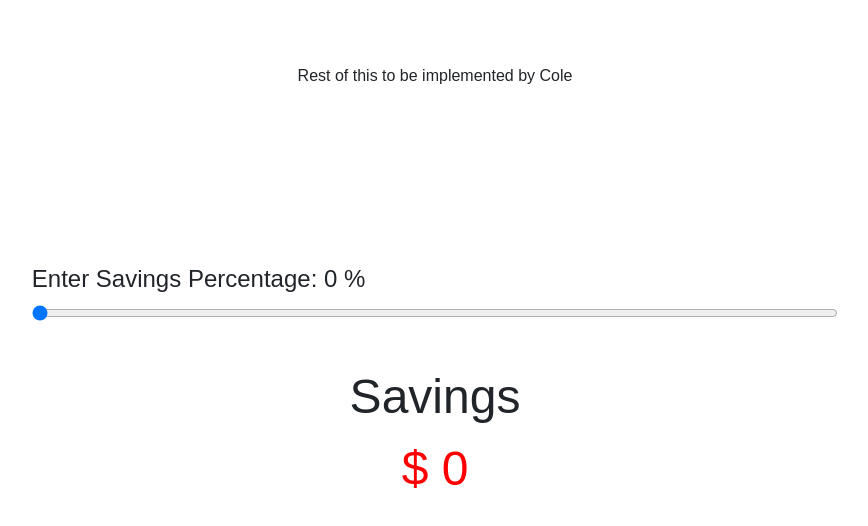
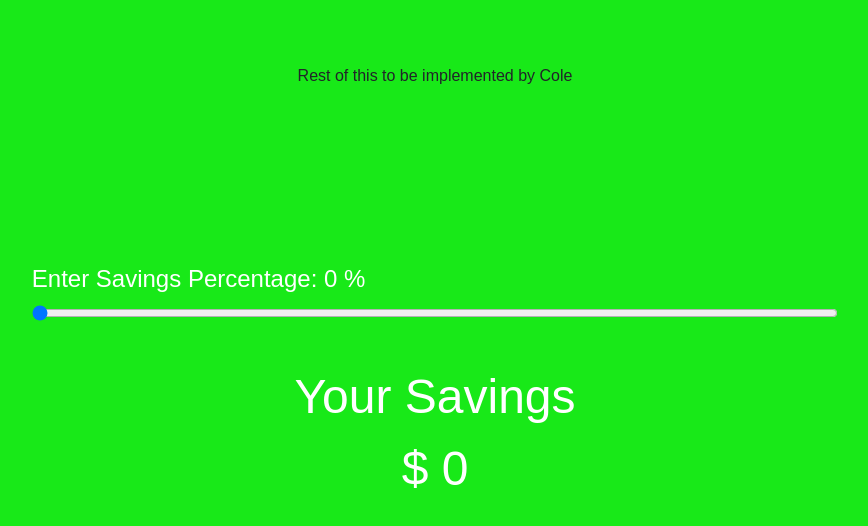
Before and after one commit to argentinoj/budg-it, a React (Create React App) app: page / in a window 1280 px wide. Shown: the top 526 px of the page, without its empty margins (205-1073 px from the left). Built offline with nearby package versions, Linux system fonts and the light colour scheme.

Commit message:
updating styling to be consistent with the rest of app

```diff
--- a/src/components/ManagementPage.css
+++ b/src/components/ManagementPage.css
@@ -1,12 +1,15 @@
 body{
+    background-color: rgb(24, 233, 24);
     margin: 5%;
 }
 .form-group{
+    color: white;
     font-size: 150%;
     text-align: left;
     margin: 15%;
 }
 .SavingsDisplay{
+    color: white;
     text-align: center;
     font-size: 200%;
     margin-top: 5%;
--- a/src/components/ManagementPage.js
+++ b/src/components/ManagementPage.js
@@ -7,12 +7,12 @@ export class ManagementPage extends Component{
         this.state = ({
             chosen_savings_threshold: 0,
             total_wallet_amount: 15000,
-            savingsColor: "red",
+            savingsColor: "white",
             })
     }
 
     setThreshold = (e) => {
-        this.setState({savingsColor: "green"});
+        this.setState({savingsColor: "white"});
         this.setState({chosen_savings_threshold: e.target.value});
     }
 
@@ -26,7 +26,7 @@ export class ManagementPage extends Component{
                     <input onChange = {this.setThreshold} type="range" defaultValue = "0" max = "100" class="form-control-range" id="formControlRange"></input>
 
                     <div className = "SavingsDisplay">
-                        <div>Savings</div>
+                        <div>Your Savings</div>
                         <div style = {{color: this.state.savingsColor}} >
                             $ {Number(this.state.chosen_savings_threshold/100 * this.state.total_wallet_amount).toFixed(0)}
                         </div>
```
